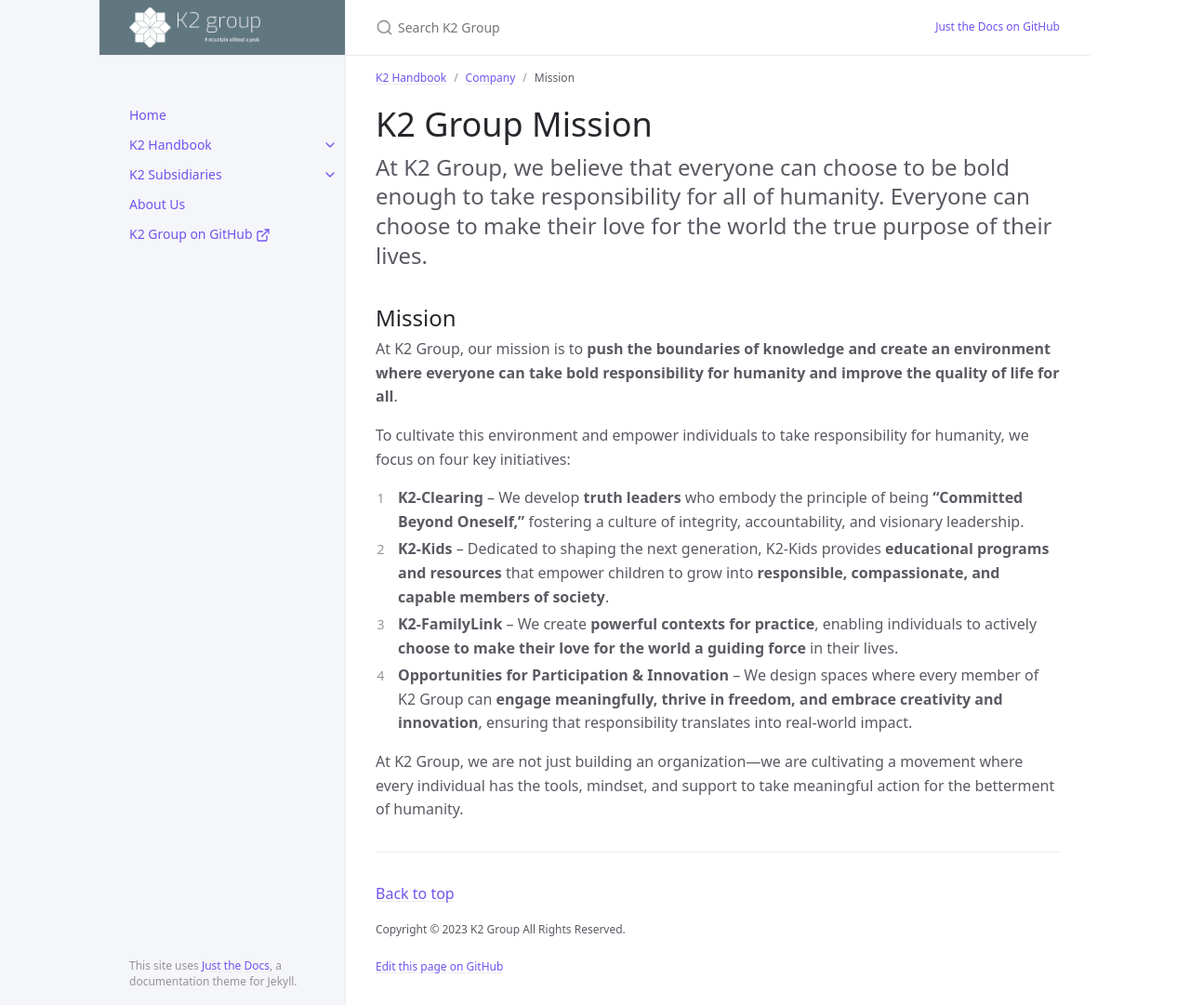
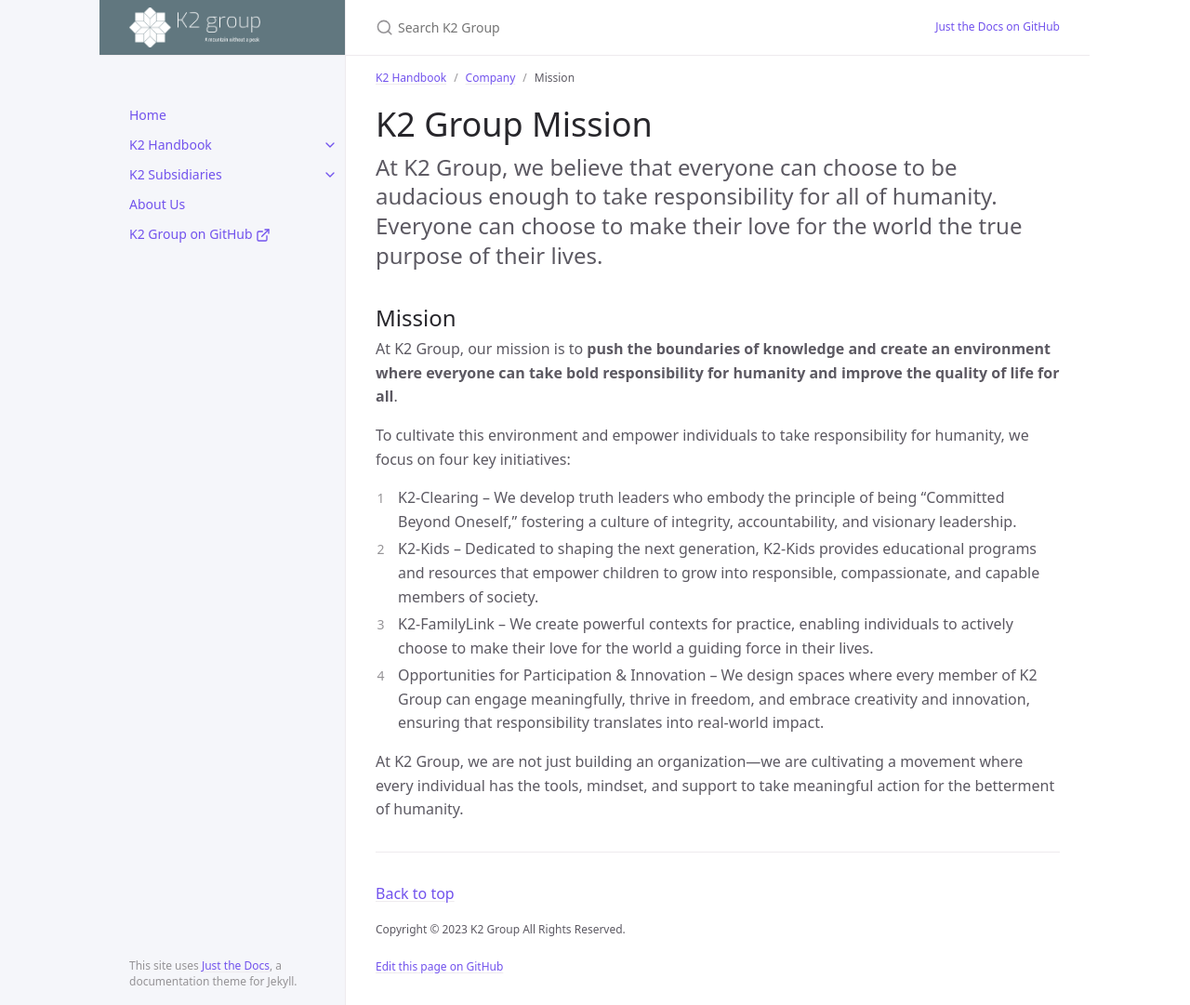
Before and after one commit to K2-Groups/k2-groups.github.io, a Jekyll site: the page built from docs/k2-handbook/company/mission.md, in a window 1280 px wide and 1081 px high. Shown: the whole window at 93% size. Built offline with Jekyll 4.4.1, drawn with Linux system fonts in a browser that asks for light colours; cached includes are drawn as plain includes.

Commit message:
Update mission.md

```diff
--- a/docs/k2-handbook/company/mission.md
+++ b/docs/k2-handbook/company/mission.md
@@ -8,16 +8,16 @@ permalink: /handbook/company/mission
 ---
 
 # K2 Group Mission
-{ At K2 Group, we believe that everyone can choose to be bold enough to take responsibility for all of humanity. Everyone can choose to make their love for the world the true purpose of their lives. | fs-6 }
+{ At K2 Group, we believe that everyone can choose to be audacious enough to take responsibility for all of humanity. Everyone can choose to make their love for the world the true purpose of their lives. | fs-6 }
 
 ## Mission
 At K2 Group, our mission is to **push the boundaries of knowledge and create an environment where everyone can take bold responsibility for humanity and improve the quality of life for all**.
 
 To cultivate this environment and empower individuals to take responsibility for humanity, we focus on four key initiatives:
 
-1. **K2-Clearing** – We develop **truth leaders** who embody the principle of being **"Committed Beyond Oneself,"** fostering a culture of integrity, accountability, and visionary leadership.
-2. **K2-Kids** – Dedicated to shaping the next generation, K2-Kids provides **educational programs and resources** that empower children to grow into **responsible, compassionate, and capable members of society**.
-3. **K2-FamilyLink** – We create **powerful contexts for practice**, enabling individuals to actively **choose to make their love for the world a guiding force** in their lives.
-4. **Opportunities for Participation & Innovation** – We design spaces where every member of K2 Group can **engage meaningfully, thrive in freedom, and embrace creativity and innovation**, ensuring that responsibility translates into real-world impact.
+1. K2-Clearing – We develop truth leaders who embody the principle of being "Committed Beyond Oneself," fostering a culture of integrity, accountability, and visionary leadership.
+2. K2-Kids – Dedicated to shaping the next generation, K2-Kids provides educational programs and resources that empower children to grow into responsible, compassionate, and capable members of society.
+3. K2-FamilyLink – We create powerful contexts for practice, enabling individuals to actively choose to make their love for the world a guiding force in their lives.
+4. Opportunities for Participation & Innovation – We design spaces where every member of K2 Group can engage meaningfully, thrive in freedom, and embrace creativity and innovation, ensuring that responsibility translates into real-world impact.
 
 At K2 Group, we are not just building an organization—we are cultivating a movement where every individual has the tools, mindset, and support to take meaningful action for the betterment of humanity.
```
